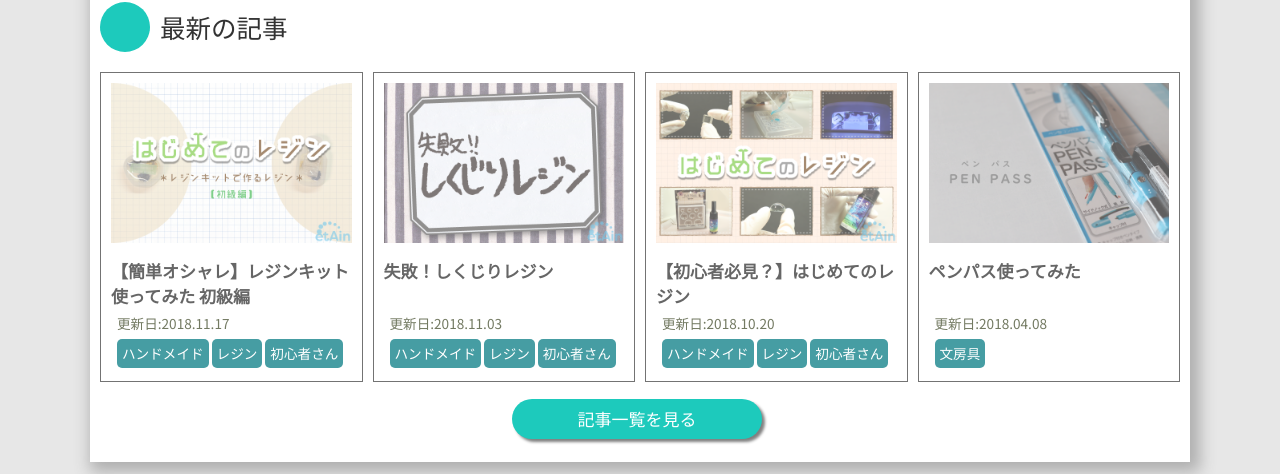
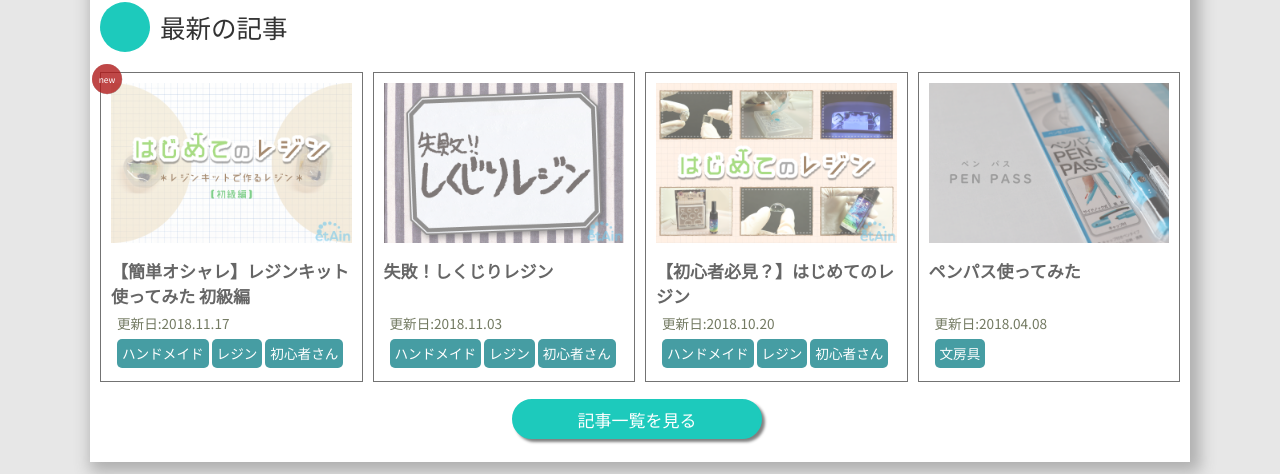
Before and after one commit to etAin-draw/mysite, a plain HTML site: page index.html in a window 1280 px wide. Shown: the part 478-952 px from the top of the page. Drawn offline with Linux system fonts and the light colour scheme.

Commit message:
Add files via upload

```diff
--- a/common/css/common.css
+++ b/common/css/common.css
@@ -240,13 +240,15 @@ h2::after{
 .btn{
 	width: 250px;
 	height: 40px;
-	line-height: 40px;
+	line-height: 38px;
 	display: block;
+	box-sizing: border-box;
 
 	margin: 0px auto;
 	margin-top: 20px;
 
 	background: rgb(29, 202, 188);
+	border:rgb(29, 202, 188) 2px solid;
 	color:rgb(255,255,255);
 	border-radius: 20px;
 	box-shadow: 3px 3px 3px 0px rgb(128, 128, 128);
@@ -257,13 +259,32 @@ h2::after{
 	transform: translate( -3px, -3px);
 }
 .btn:hover{
-	color:rgb(255,255,255);
+	background:rgb(255, 255, 255);
+	color:rgb(29, 202, 188);
 	box-shadow: none;
 
 	transition: 0.3s;
 	transform: translate( 0px, 0px);
 }
-/*.new-icon*/
-.new-icon{
+/*.new_icon*/
+.new_icon::before{
+	content: "new";
+	width: 30px;
+	height: 30px;
+	line-height: 30px;
+	position:absolute;
+	top: 0px;
+	left: 0px;
+	display: block;
+	z-index: 20;
 
+	border-radius: 15px;
+
+	background: rgba(175, 25, 25, 0.800);
+	color: rgb(255, 255, 255);
+	font-size: 0.5rem;
+	text-align: center;
+	box-shadow: 0.2px 0.2px 0.2px 0px rgb(128, 128, 128);
+
+	transform: translate( -30%, -30%);
 }
```
